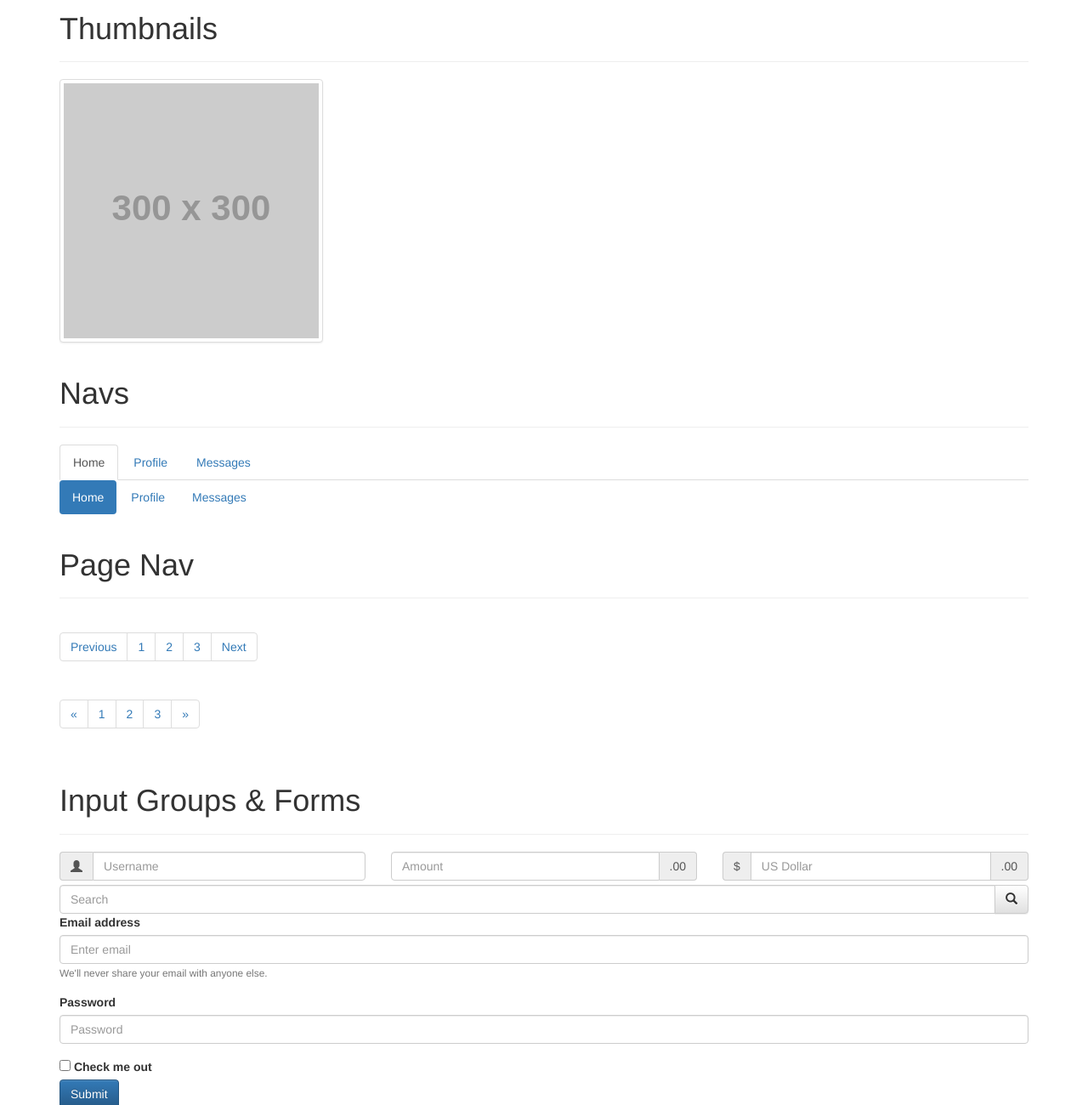
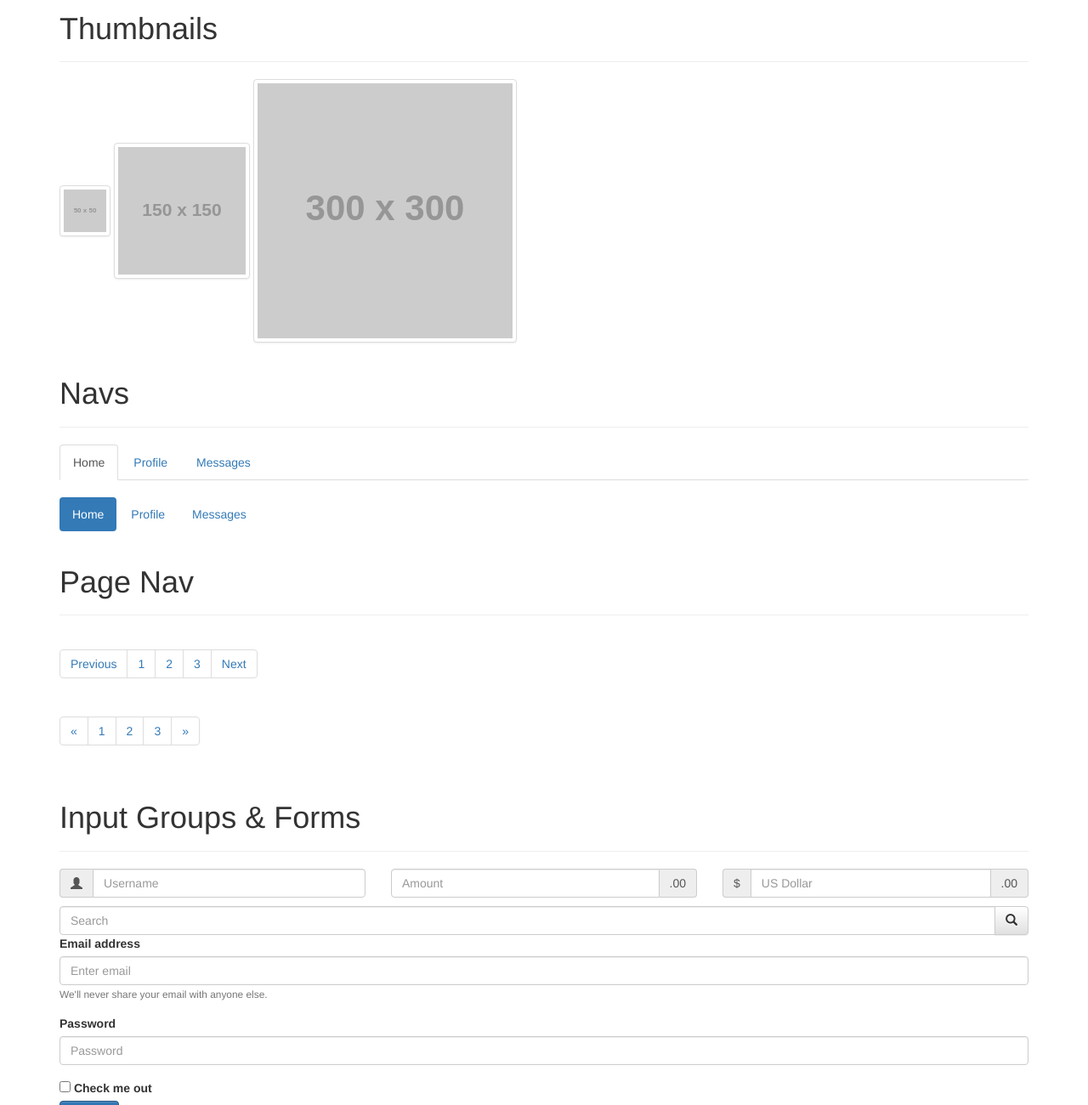
Before and after one commit to Ozymandias9000/BootstrapComponentExamples, a plain HTML site: page index.html in a window 1280 px wide. Shown: the part 1766-3066 px from the top of the page at 85% size. Drawn offline with nearby package versions, Linux system fonts and the light colour scheme; placeholder pictures from the web are drawn by us.

Commit message:
Minor styling

```diff
--- a/index.html
+++ b/index.html
@@ -278,6 +278,13 @@
 
         <div class="page-header"><h1>Thumbnails</h1></div>
         <img
+          src="https://via.placeholder.com/50"
+          class="img-thumbnail"
+          alt="A generic square placeholder image with a white border around it, making it resemble a photograph taken with an old instant camera"
+        />
+          <img src="https://via.placeholder.com/150" class="img-thumbnail" alt="A generic square placeholder image with a white border around it, making it resemble a photograph taken with an old instant camera"
+          />
+            <img
           src="https://via.placeholder.com/300"
           class="img-thumbnail"
           alt="A generic square placeholder image with a white border around it, making it resemble a photograph taken with an old instant camera"
@@ -289,6 +296,7 @@
           <li role="presentation"><a href="#">Profile</a></li>
           <li role="presentation"><a href="#">Messages</a></li>
         </ul>
+        <br/>
         <ul class="nav nav-pills" role="tablist">
           <li role="presentation" class="active"><a href="#">Home</a></li>
           <li role="presentation"><a href="#">Profile</a></li>
@@ -423,7 +431,6 @@
         </nav>
 
         <div class="page-header"><h1>Input Groups & Forms</h1></div>
-
         <form>
           <div class="row">
             <div class="col-xs-4">
@@ -458,7 +465,7 @@
           </div>
         </form>
 
-        <form style="margin-top: 5px;">
+        <form style="margin-top: 10px;">
           <div class="input-group">
             <input type="text" class="form-control" placeholder="Search" />
             <div class="input-group-btn">
```
